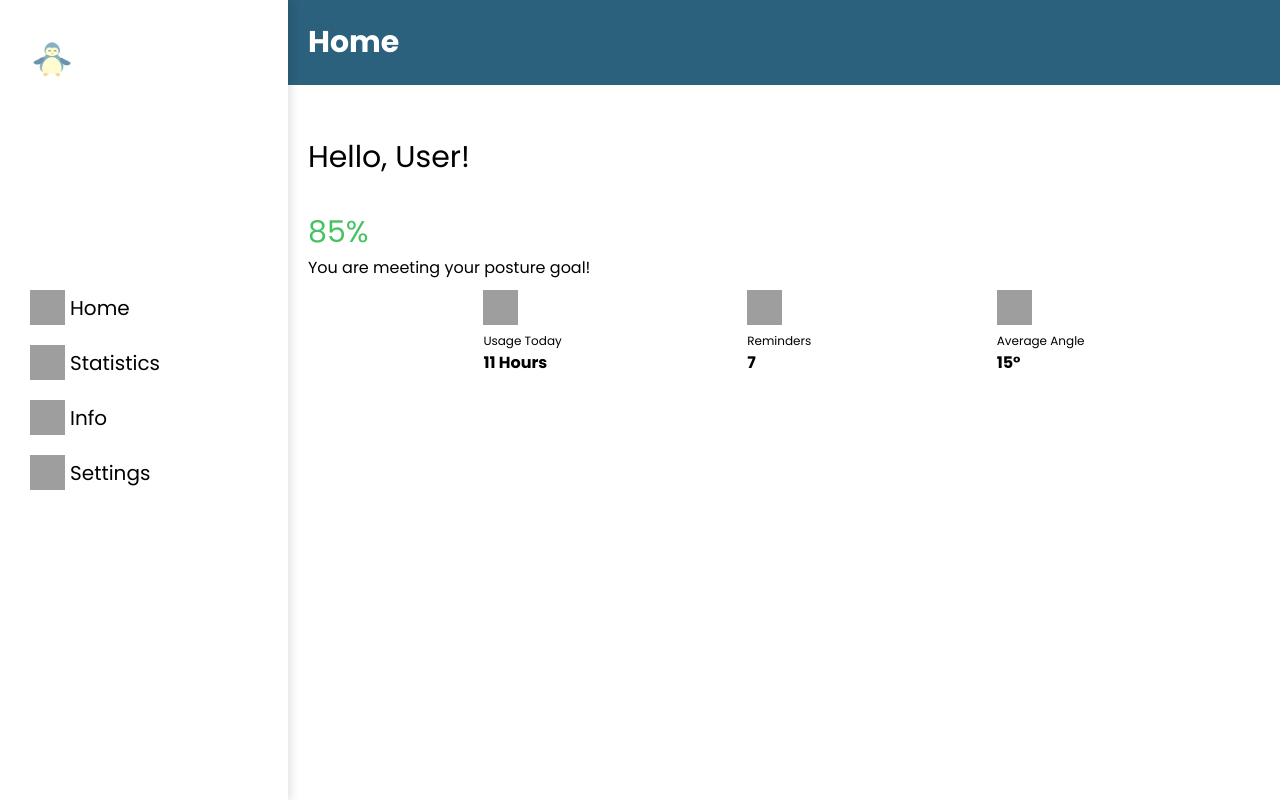
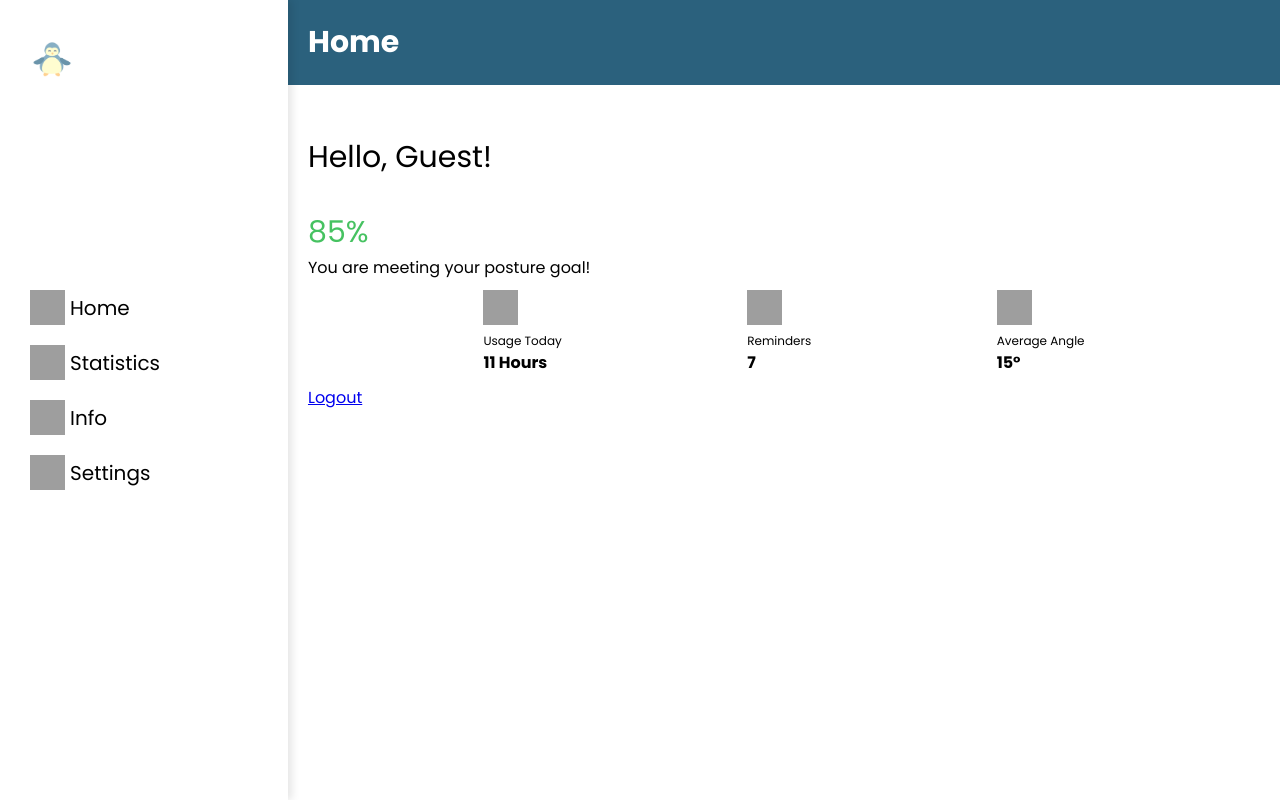
Before and after one commit to Posture-Pal/Flask-App, a Flask app: page /home in a window 1280 px wide. Run offline with Flask 3, Linux system fonts and the light colour scheme; grey boxes are pictures that could not be loaded.

Commit message:
:sparkles: Updated greeting message to display logged-in user's name.

```diff
--- a/templates/home.html
+++ b/templates/home.html
@@ -3,8 +3,7 @@
 {% block title %}PosturePal - Home{% endblock %}
 
 {% block content %}
-<div class="greeting"><p>Hello, User!</p></div> <!--TODO Replace User with actual name (from login) -->
-<!-- Dashboard graph will go here-->
+<div class="greeting"><p>Hello, {{ user }}!</p></div> <!-- Shows "Hello" followed by the user's name after they log in -->
 
 <div class="postureGoalContainer">
     <div class="percentPosture">85%</div> <!-- TODO Replace 85% with actual posture score -->
@@ -30,4 +29,6 @@
         </div>
     </div>
 </div>
+<a href="{{ url_for('logout') }}">Logout</a>
+
 {% endblock %}
```
Also changed, not shown: static/images/facebook_icon.png (added), static/images/github_icon.png (added), static/images/google_icon.png (added), static/images/login.png (added).
